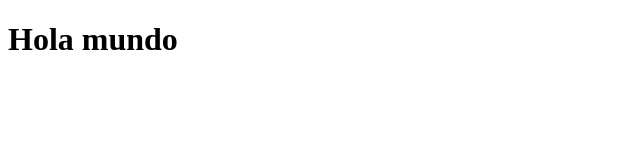
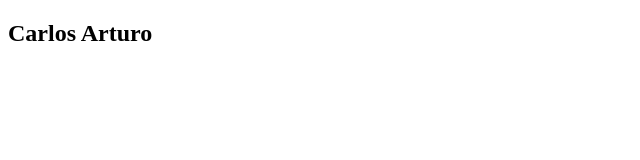
Before and after one commit to Adrian-Be/Mi-primer-repositorio, a plain HTML site: page index.html in a window 1280 px wide. Shown: the whole page, without its empty margins (0-640 px from the left). Drawn offline with Linux system fonts and the light colour scheme.

```diff
--- a/index.html
+++ b/index.html
@@ -8,7 +8,8 @@
 </head>
 <body>
 
-    <h1>Hola mundo</h1>
-
+    <div class="container">
+        <h2>Carlos Arturo</h2>
+    </div>
 </body>
 </html>
```
